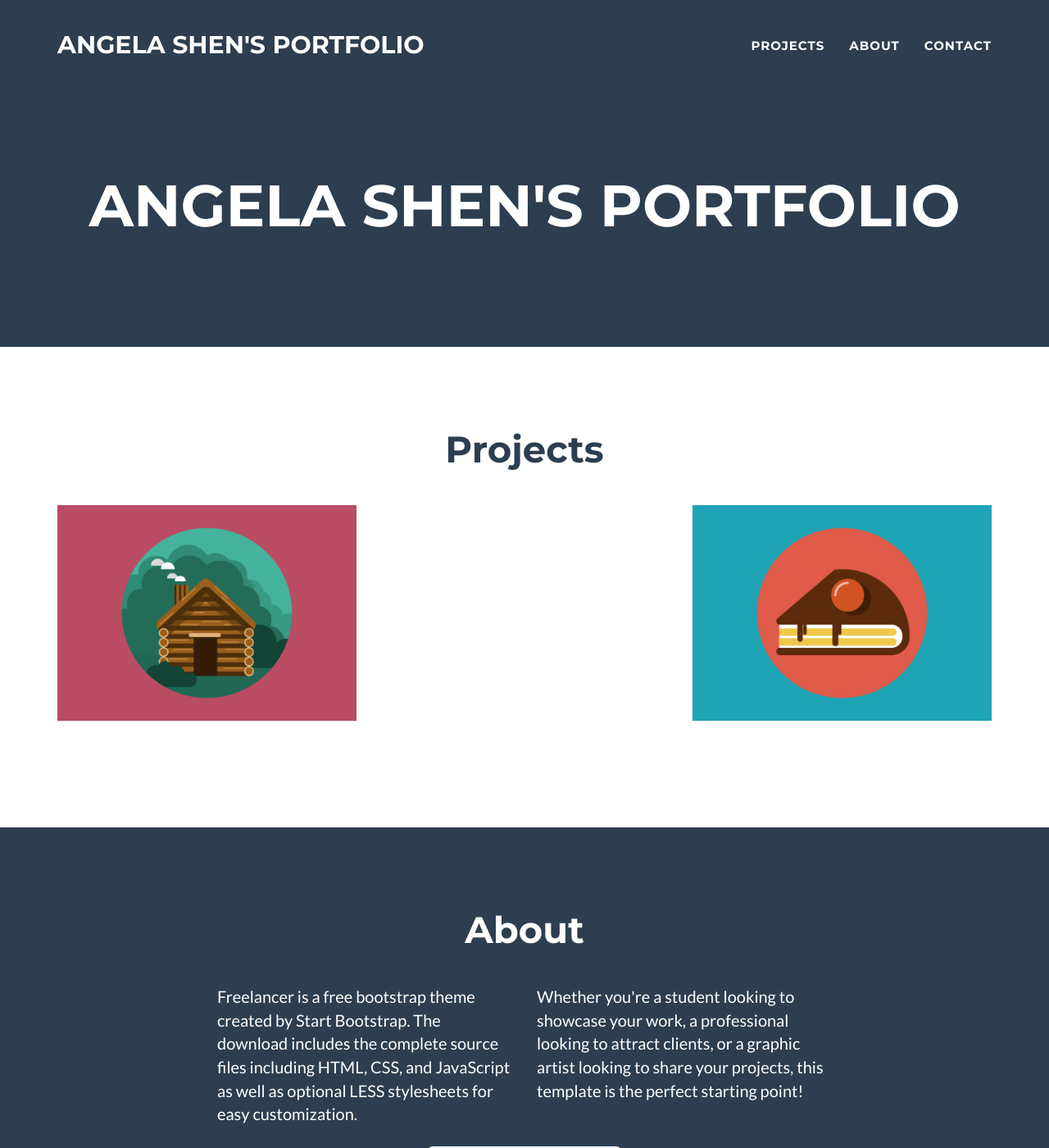
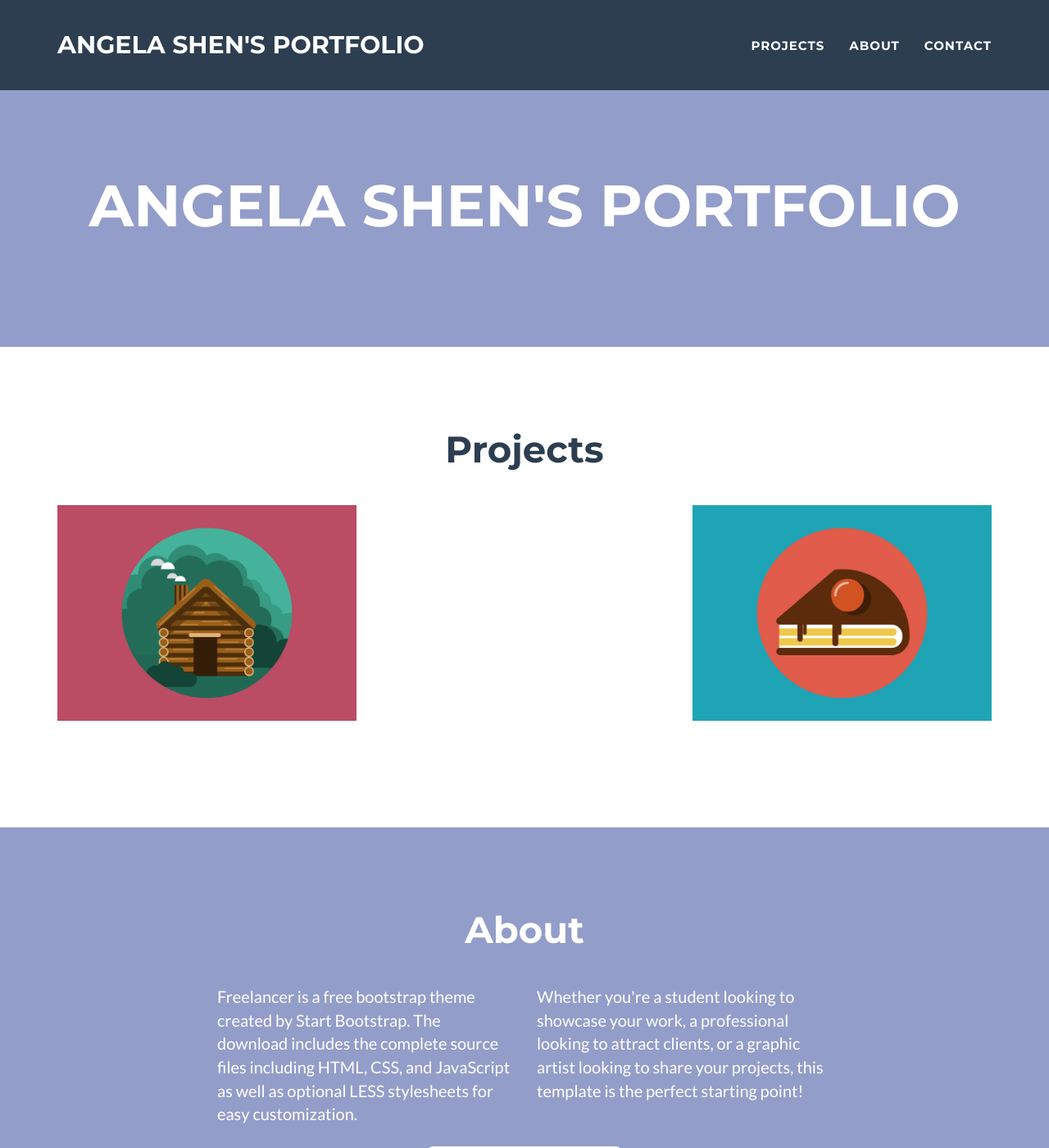
Before and after one commit to shen02/portfolio, a Jekyll site: the page built from _posts/2014-07-18-project-1.markdown, in a window 1280 px wide and 1400 px high. Shown: the whole window at 82% size. Built offline with Jekyll 4.4.1, drawn with Linux system fonts in a browser that asks for light colours.

Commit message:
Updated site colors

```diff
--- a/_config.yml
+++ b/_config.yml
@@ -25,8 +25,8 @@ disqus_shortname: myshortname
 
 # Color settings (hex-codes without the leading hash-tag)
 color:
-  primary: 2c3e50 #18bc9c #80B3FF
-  primary-rgb: "24,288,156" #"128,179,255"
+  primary: 939dc9 #18bc9c #80B3FF
+  primary-rgb: "147, 157, 201" #"24,288,156" #"128,179,255"
   secondary: 2c3e50 #FD6E8A
   secondary-dark: 233140 #A2122F
 
```
